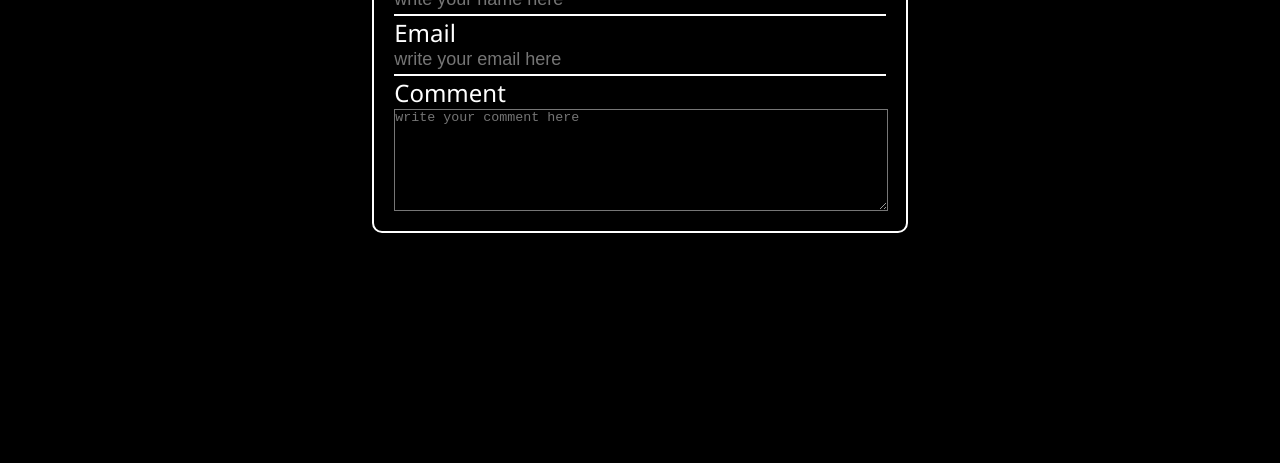
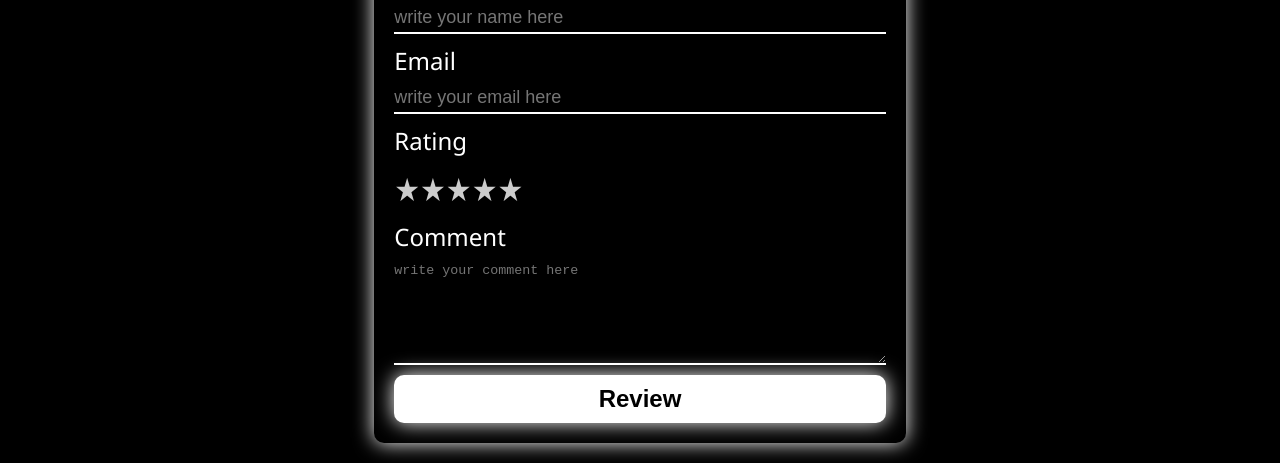
Before and after one commit to mdrayhan03/MIS-455_MID, a plain HTML site: page contact.html in a window 1280 px wide. Shown: the part 586-1049 px from the top of the page. Before the commit the page ends 839 px from the top, so only its background shows below. Drawn offline with Linux system fonts and the light colour scheme.

Commit message:
final commit

```diff
--- a/assets/css/contact.css
+++ b/assets/css/contact.css
@@ -72,8 +72,9 @@ form {
     flex-direction: column;
     justify-content: center;
     align-items: start;
+    gap: 10px;
     font-size: 24px;
-    border: 2px solid white;
+    box-shadow: 0 0 20px rgba(255, 255, 255, 1);
     border-radius: 10px;
 }
 
@@ -91,4 +92,51 @@ form textarea {
     width: 100%;
     height: 100px;
     background-color: transparent;
+    outline: 0;
+    border: 0;
+    border-bottom: 2px solid white;
 }
+
+.rating {
+    display: flex;
+    direction: row-reverse;
+    justify-content: center;
+}
+
+.rating input {
+    display: none;
+}
+
+.rating label {
+    font-size: 2rem;
+    color: #ccc;
+    cursor: pointer;
+    transition: color 0.2s ease-in-out;
+}
+
+.rating input:checked ~ label {
+    color: gold;
+}
+
+.rating input:hover ~ label {
+    color: gold;
+}
+
+button {
+    width: 100%;
+    padding: 10px 0;
+    font-size: 24px;
+    font-weight: bold;
+    background-color: white;
+    color: black;
+    outline: 0;
+    border: 0;
+    border-radius: 10px;
+    box-shadow: 0 0 20px rgba(255, 255, 255, 1);
+    cursor: pointer;
+}
+
+button:hover {
+    background-color: gray;
+    box-shadow: 0 0 20px rgba(255, 255, 255, 1);
+}
--- a/contact.html
+++ b/contact.html
@@ -42,9 +42,22 @@
             <input type="text" placeholder="write your name here">
             <label>Email</label>
             <input type="email" placeholder="write your email here">
-            <div class="rating"></div>
+            <label>Rating</label>
+            <div class="rating">
+                <input type="radio" id="star5" name="rating" value="5">
+                <label for="star5" title="5 stars">★</label>
+                <input type="radio" id="star4" name="rating" value="4">
+                <label for="star4" title="4 stars">★</label>
+                <input type="radio" id="star3" name="rating" value="3">
+                <label for="star3" title="3 stars">★</label>
+                <input type="radio" id="star2" name="rating" value="2">
+                <label for="star2" title="2 stars">★</label>
+                <input type="radio" id="star1" name="rating" value="1">
+                <label for="star1" title="1 star">★</label>
+            </div>
             <label>Comment</label>
             <textarea placeholder="write your comment here"></textarea>
+            <button>Review</button>
         </form>
      </main>
 
```
